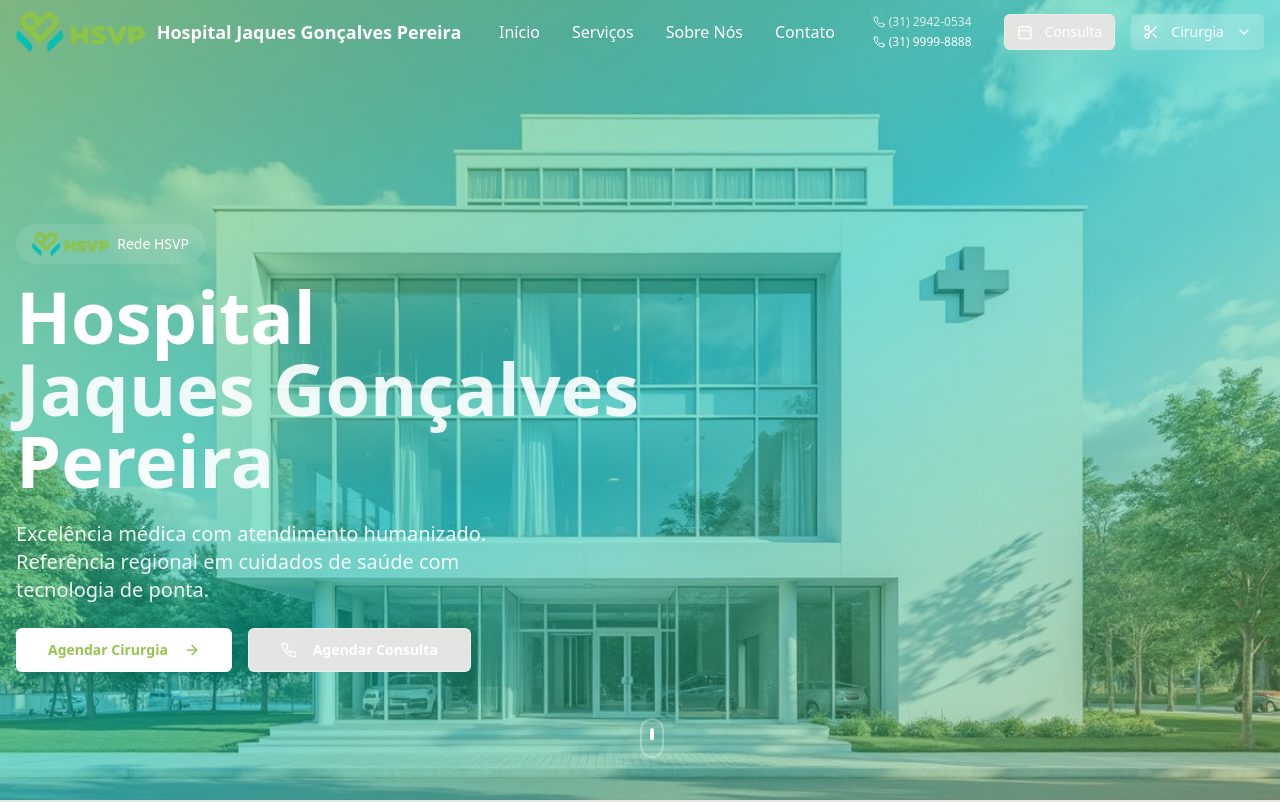
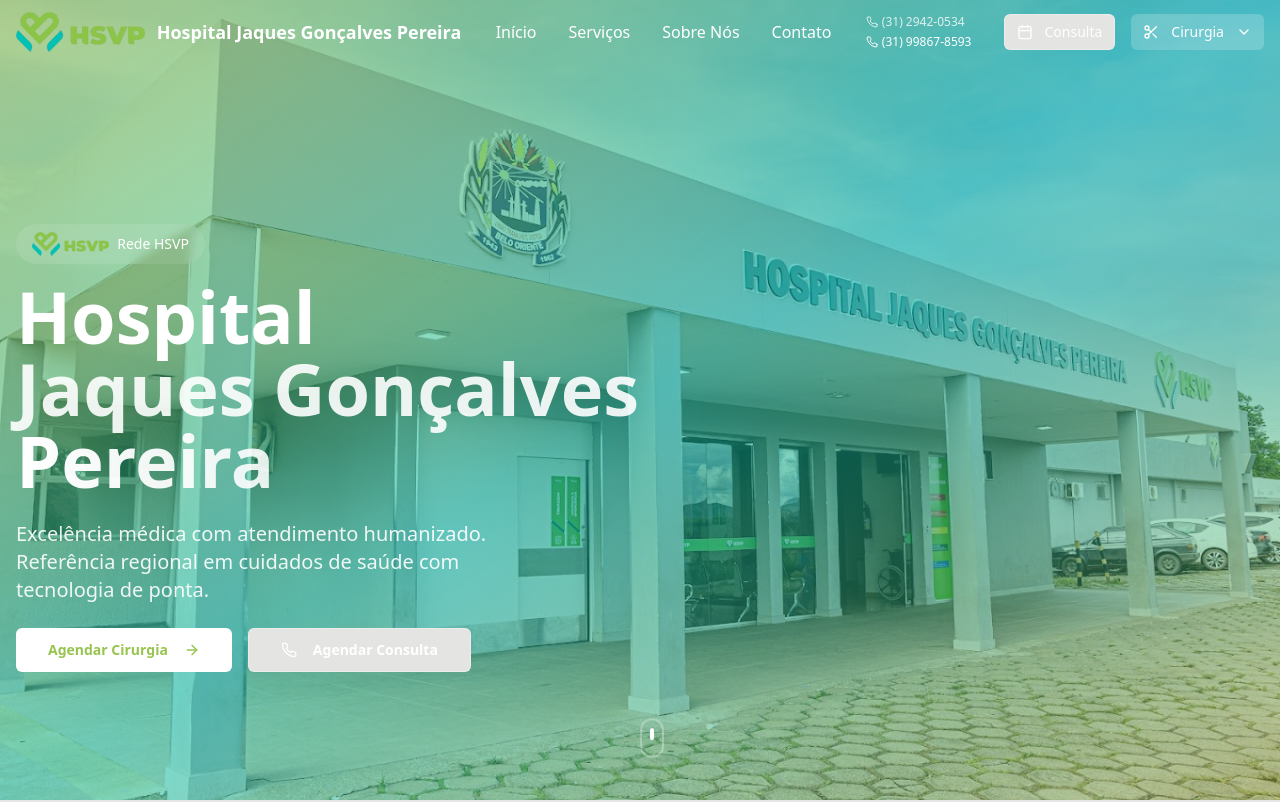
Before and after one commit to mataleone/vital-pages-launch, a React (Vite) app: page / in a window 1280 px wide. Shown: the top 802 px of the page. Built offline with nearby package versions, Linux system fonts and the light colour scheme.

Commit message:
Remove slideshow and update phone number

```diff
--- a/src/components/ContactSection.tsx
+++ b/src/components/ContactSection.tsx
@@ -20,7 +20,7 @@ const ContactSection = () => {
       icon: Phone,
       title: "Telefone",
       description: "(31) 2942-0524",
-      details: "(31) 0000-0000",
+      details: "(31) 99867-8593",
       action: "Entrar em Contato"
     },
     {
--- a/src/components/Footer.tsx
+++ b/src/components/Footer.tsx
@@ -100,11 +100,11 @@ const Footer = () => {
               <div className="text-gray-300 text-sm">
                 <strong>Telefone:</strong><br />
                 Recepção: (31) 2942-0524<br />
-                (31) 0000-0000
+                (31) 99867-8593
               </div>
               <div className="text-gray-300 text-sm">
                 <strong>Agendamento:</strong><br />
-                (31) 9999-8888<br />
+                (31) 99867-8593<br />
                 (31) 8888-9999<br />
                 (31) 8555-5555
               </div>
--- a/src/components/Header.tsx
+++ b/src/components/Header.tsx
@@ -78,7 +78,7 @@ const Header = () => {
                 isScrolled ? 'text-primary' : 'text-white'
               }`}>
                 <Phone className="w-3 h-3" />
-                <span>(31) 9999-8888</span>
+                <span>(31) 99867-8593</span>
               </div>
             </div>
             <Button
@@ -202,7 +202,7 @@ const Header = () => {
                     isScrolled ? 'text-primary' : 'text-white'
                   }`}>
                     <Phone className="w-4 h-4" />
-                    <span>(31) 9999-8888 (WhatsApp)</span>
+                    <span>(31) 99867-8593 (WhatsApp)</span>
                   </div>
                 </div>
                 <div className="flex flex-col space-y-2">
--- a/src/components/ModernFooter.tsx
+++ b/src/components/ModernFooter.tsx
@@ -43,12 +43,12 @@ const ModernFooter = () => {
               <div>
                 <div className="text-sm font-medium text-white mb-1">Telefone</div>
                 <div className="text-xs text-gray-300">Recepção: (31) 2942-0524</div>
-                <div className="text-xs text-gray-300">(31) 0000-0000</div>
+                <div className="text-xs text-gray-300">(31) 99867-8593</div>
               </div>
 
               <div>
                 <div className="text-sm font-medium text-white mb-1">Agendamento</div>
-                <div className="text-xs text-gray-300">(31) 9999-8888</div>
+                <div className="text-xs text-gray-300">(31) 99867-8593</div>
                 <div className="text-xs text-gray-300">(31) 8888-9999</div>
                 <div className="text-xs text-gray-300">(31) 8555-5555</div>
               </div>
--- a/src/components/ModernHero.tsx
+++ b/src/components/ModernHero.tsx
@@ -1,64 +1,17 @@
 import { Button } from "@/components/ui/button";
 import { ArrowRight, Phone } from "lucide-react";
-import { Carousel, CarouselContent, CarouselItem } from "@/components/ui/carousel";
-import { useEffect, useState } from "react";
 
 const ModernHero = () => {
-  const [api, setApi] = useState<any>(null);
-
-  const heroImages = [
-    {
-      src: "/lovable-uploads/a9e4cc63-eef5-4308-9bce-542fdb14620d.png",
-      alt: "Hospital Jaques Gonçalves Pereira - Fachada Real"
-    },
-    {
-      src: "/src/assets/hospital-exterior.jpg",
-      alt: "Hospital - Vista Externa"
-    },
-    {
-      src: "/src/assets/hospital-interior.jpg",
-      alt: "Hospital - Interior Moderno"
-    },
-    {
-      src: "/src/assets/medical-team.jpg",
-      alt: "Equipe Médica Especializada"
-    }
-  ];
-
-  useEffect(() => {
-    if (!api) return;
-
-    const interval = setInterval(() => {
-      api.scrollNext();
-    }, 5000); // Troca de slide a cada 5 segundos
-
-    return () => clearInterval(interval);
-  }, [api]);
-
   return (
     <section className="relative h-screen overflow-hidden">
-      {/* Background Slideshow */}
+      {/* Background Image with Overlay */}
       <div className="absolute inset-0">
-        <Carousel
-          setApi={setApi}
-          opts={{ loop: true }}
-          className="w-full h-full"
-        >
-          <CarouselContent className="ml-0">
-            {heroImages.map((image, index) => (
-              <CarouselItem key={index} className="pl-0">
-                <div className="relative w-full h-screen">
-                  <img
-                    src={image.src}
-                    alt={image.alt}
-                    className="w-full h-full object-cover"
-                  />
-                  <div className="absolute inset-0 bg-gradient-to-br from-primary/60 via-secondary/50 to-accent/40" />
-                </div>
-              </CarouselItem>
-            ))}
-          </CarouselContent>
-        </Carousel>
+        <img
+          src="/lovable-uploads/a9e4cc63-eef5-4308-9bce-542fdb14620d.png"
+          alt="Hospital Jaques Gonçalves Pereira - Fachada Real"
+          className="w-full h-full object-cover"
+        />
+        <div className="absolute inset-0 bg-gradient-to-br from-primary/60 via-secondary/50 to-accent/40" />
       </div>
 
       {/* Background Pattern */}
```
